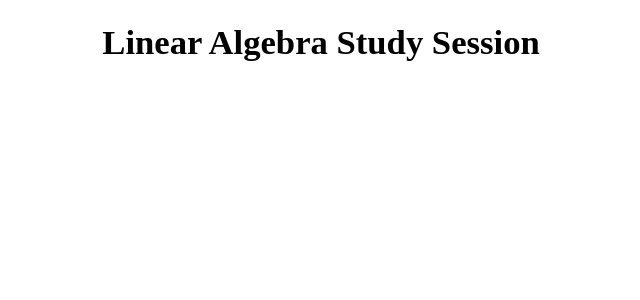
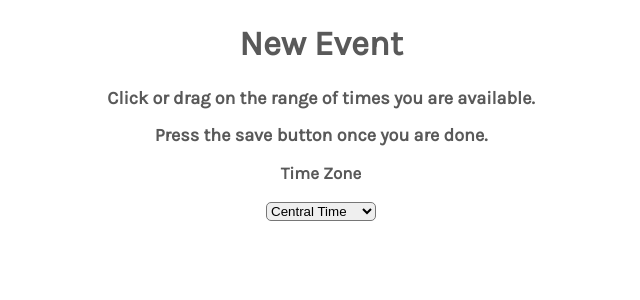
Before and after one commit to yoonaoh/hackrice8, a Python web app: template when2meet/templates/personal_availability.html in a window 1280 px wide. Shown: the part 60-360 px from the top of the page, without its empty margins (319-959 px from the left). Run offline with Jinja, Linux system fonts and the light colour scheme; the template is opened without the code that fills it, so the values that code supplies are empty.

Commit message:
working on the personal availability

```diff
--- a/when2meet/css/personal_availability.css
+++ b/when2meet/css/personal_availability.css
@@ -12,7 +12,44 @@ font-family: 'Karla', sans-serif;
 }
 
 h1 {
-  font-family: 'Source Serif Pro', serif;
-  color: black;
+  font-family: 'Karla', sans-serif;
+  color: #595959;
   text-align: center;
 }
+h2 {
+  font-size: 18px;
+  font-family: 'Karla', sans-serif;
+  color: #595959;
+  text-align: center;
+}
+
+h3 {
+  font-size: 17px;
+  font-family: 'Karla', sans-serif;
+  color: #595959;
+  text-align: center;
+}
+
+a.header:link {
+    color: white;
+    background-color: transparent;
+    text-decoration: none;
+}
+
+a.header:hover {
+    color: white;
+    background-color: transparent;
+    text-decoration: underline;
+}
+
+a.header:visited {
+    color: white;
+    background-color: transparent;
+    text-decoration: none;
+}
+
+a.header:active {
+    color: white;
+    background-color: transparent;
+    text-decoration: none;
+}
--- a/when2meet/templates/personal_availability.html
+++ b/when2meet/templates/personal_availability.html
@@ -9,11 +9,20 @@
   <div style="background-color: #1A936F; color: white; padding: 20px;">
     <div id="space">
       <span>Personal Availability</span>
-      <span>Sign Out &nbsp; &nbsp; About</span>
+      <span><a class="header" href="homepage.html">Sign Out </a>&nbsp; &nbsp; <a class="header" href="https://www.when2meet.com/?About">About</a></span>
     </div>
   </div>
 </header>
 <body>
-  <h1> Linear Algebra Study Session </h1>
+  <h1> New Event </h1>
+  <h2> Click or drag on the range of times you are available.</h2>
+  <h2> Press the save button once you are done.</h2>
+  <h3> Time Zone </h3>
+  <p style="font-size: 17px; color: #595959; text-align: center;"><select name="Timezones" style="border-radius: 5px">
+    <option value=0>Eastern Time</option>
+    <option selected value=1> Central Time</option>
+    <option value=2> Mountain Time </option>
+    <option value=3> Pacific Time </option>
+  </select></p>
 </body>
 </html>
```
